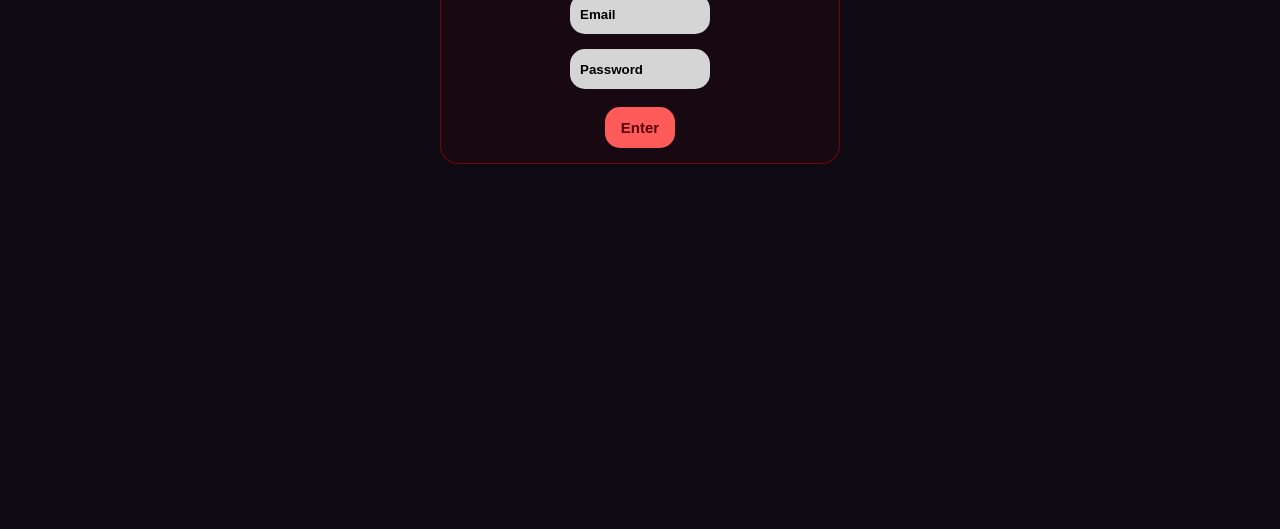
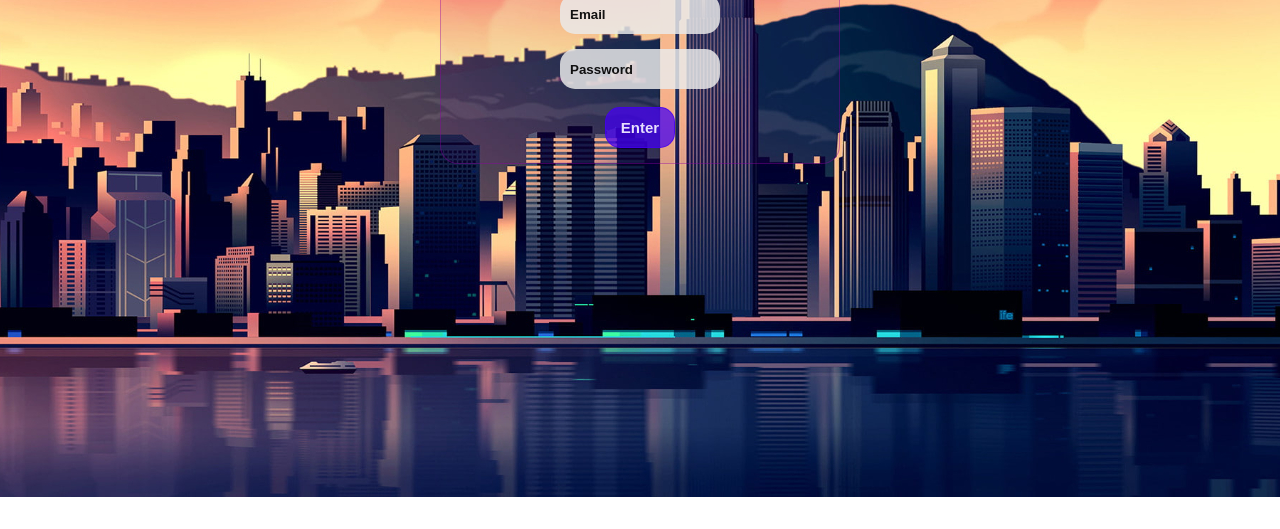
Before and after one commit to EGLthales/Practice-4-Login-Page, a plain HTML site: page index.html in a window 1280 px wide. Shown: the part 271-800 px from the top of the page. Drawn offline with Linux system fonts and the light colour scheme.

Commit message:
update style inputs

```diff
--- a/stylle.css
+++ b/stylle.css
@@ -6,7 +6,7 @@
 
 body{
     font-family: 'Roboto', sans-serif;
-    background-color: rgba(6, 0, 11, 0.966);
+    background: url(/assets/bg.jpg) no-repeat top center;
 }
 
 #login{
@@ -17,71 +17,66 @@ body{
     justify-content: center;
     text-align: center;
 
-    width: 400px;
+    max-width: 400px;
+    width: 100%;
+
     margin: 0px auto;
     margin-top: 190px;
     padding: 15px 0px;
 
     border-radius: 18px;
-    border: 1px solid rgba(255, 0, 0, 0.389);
-    background-color: rgba(255, 0, 0, 0.044);
+    border: 1px solid rgba(145, 0, 168, 0.389);
+    background-color: rgba(146, 0, 168, 0.071);
 }
 
 .caixa h1{
-    color: rgba(245, 245, 245, 0.6);
+    color: rgba(255, 236, 222, 0.918);
     font-size: 42px;
 }
 
+.email input, .password input{
+    font-weight: 900;
+    width: 160px;
+    height: 40px;
+    padding-left: 10px;
+    border: none;
+    border-radius: 15px;
+    background-color: rgba(235, 235, 235, 0.831);
+    color: rgba(2, 2, 2, 1);
+}
 
 
-.email input, .password input{
-    font-weight: 900;
-}
-.Enter input{
-    font-weight: 600;
-}
-
 .caixa input::placeholder{
-    color: rgba(1, 1, 1, 1);
+    color: rgba(1, 1, 1, 0.924);
 }
 
 .caixa input:focus{
     outline: none;
 }
 
-
-
-
 .email input{
-    width: 140px;
-    height: 40px;
-    padding-left: 10px;
-    border: none;
-    border-radius: 15px;
-    background-color: rgba(235, 235, 235, 0.9);
-    color: rgba(2, 2, 2, 1);
     margin-top: 10px;
 }
 
 .password input{
-    width: 140px;
-    height: 40px;
-    padding-left: 10px;
-    border: none;
-    border-radius: 15px;
-    background-color: rgba(235, 235, 235, 0.9);
-    color: rgba(2, 2, 2, 1);
     margin-top: 15px;
 }
+
+
 
 .Enter input{
     width: 70px;
     height: 41px;
     border: none;
     border-radius: 15px;
-    background-color: rgb(255, 91, 91);
-    color: rgb(84, 0, 0);
+    border: 1.3px solid rgba(68, 0, 240, 0.775);
+    background-color: rgba(68, 0, 240, 0.747);
+    color: rgba(236, 229, 255, 0.972);
     margin-top: 18px;
     cursor: pointer;
     font-size: 15px;
 }
+
+.Enter input{
+    font-weight: 600;
+}
```
Also changed, not shown: assets/bg.jpeg (deleted), assets/bg.jpg (added).
